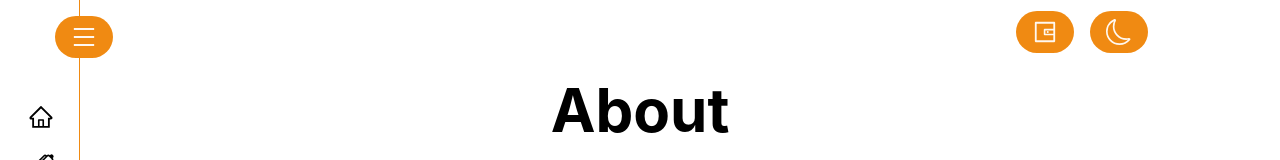
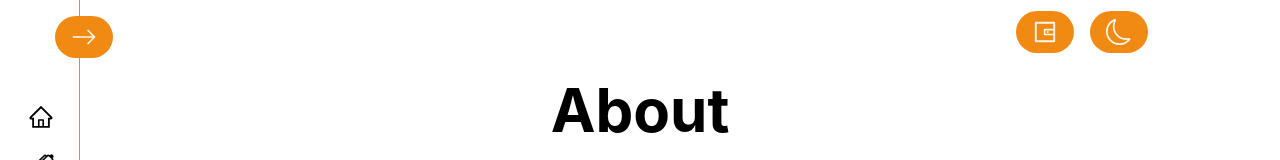
Before and after one commit to Gavriel94/Gaia, a React (Create React App) app in the folder frontend/: page /about in a window 1280 px wide. Shown: the top 160 px of the page. Built offline with nearby package versions, Linux system fonts and the light colour scheme.

Commit message:
save sidebar choice in state context

```diff
--- a/frontend/src/components/Sidebar.jsx
+++ b/frontend/src/components/Sidebar.jsx
@@ -1,7 +1,9 @@
 import React, { useEffect, useState } from 'react'
 import { AiOutlineMenu, AiOutlineHome } from 'react-icons/ai'
+import { BsArrowRight, BsArrowLeft } from 'react-icons/bs'
 import { FiInfo } from 'react-icons/fi'
 import { BsPen } from 'react-icons/bs'
+import { MdOutlineCancel } from 'react-icons/md'
 import { Link, NavLink } from 'react-router-dom';
 import Button from './Button'
 import lightLogo from '../assets/fpngs/tildelogolight.png'
@@ -15,8 +17,8 @@ import { useStateContext } from '../context/ContextProvider'
  */
 
 const Sidebar = () => {
-    const { setScreenSize, darkMode } = useStateContext();
-    const [sidebarOpen, setSidebarOpen] = useState(false);
+    const { setScreenSize, darkMode, sidebarOpen, setSidebarOpen } = useStateContext();
+    const [sidebarButton, setSidebarButton] = useState(<BsArrowRight size={'26px'}/>) //arrow right as sidebar closed by default
     const sidebarItems = [
         {
             name: 'home',
@@ -39,11 +41,16 @@ const Sidebar = () => {
         return () => window.removeEventListener('resize', handleResize);
     }, [setScreenSize]);
 
-    // useEffect(() => {
-    //     if (screenSize <= 1000) {
-    //         setSidebarOpen(!sidebarOpen);
-    //     }
-    // }, []);
+    const handleOpenSidebar = () => {
+        if(sidebarOpen) {
+            setSidebarOpen(false)
+            setSidebarButton(<BsArrowRight size={'26px'}/>)
+        }
+        else {
+            setSidebarOpen(true)
+            setSidebarButton(<BsArrowLeft size={'26px'}/>)
+        }
+    }
 
     return (
         <div className={`h-full w-72 fixed bg-opacity-100 hidden sm:block`}>
@@ -56,10 +63,8 @@ const Sidebar = () => {
                     <div className={`absolute -right-3 top-4 w-9 hidden md:block`}>
                         <Button
                             title={'Menu'}
-                            func={() => {
-                                setSidebarOpen(!sidebarOpen);
-                            }}
-                            icon={<AiOutlineMenu size={'26px'}/>}
+                            func={() => handleOpenSidebar()}
+                            icon={sidebarButton}
                         />
                     </div>
                     <div className='flex justify-center py-0 pt-4 pb-2'>
--- a/frontend/src/context/ContextProvider.js
+++ b/frontend/src/context/ContextProvider.js
@@ -36,6 +36,7 @@ export const ContextProvider = ({ children }) => {
     const [articleList, setArticleList] = useState([])
     const [articleLoading, setArticleLoading] = useState(true)
     const [sortBy, setSortBy] = useState('popular')
+    const [sidebarOpen, setSidebarOpen] = useState(false);
 
     /**
      * State variables for connecting a wallet
@@ -95,6 +96,7 @@ export const ContextProvider = ({ children }) => {
                 articleList, setArticleList,
                 articleLoading, setArticleLoading,
                 sortBy, setSortBy,
+                sidebarOpen, setSidebarOpen,
                 selectedTabId, setSelectedTabId,
                 whichWalletSelected, setWhichWalletSelected,
                 walletFound, setWalletFound,
```
